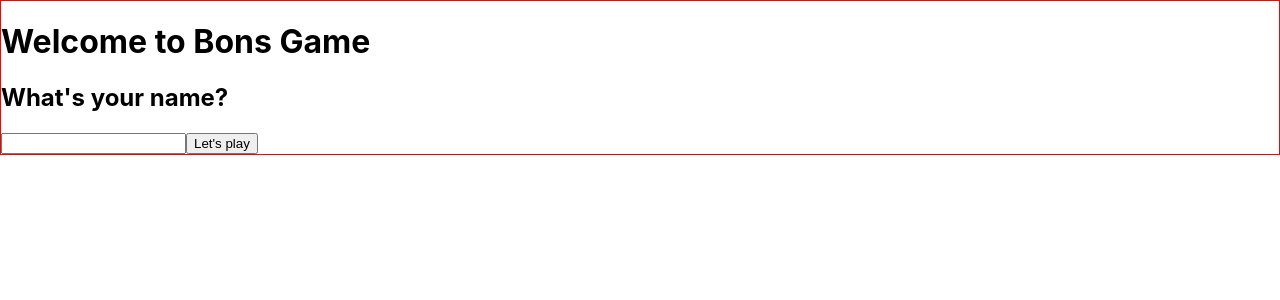
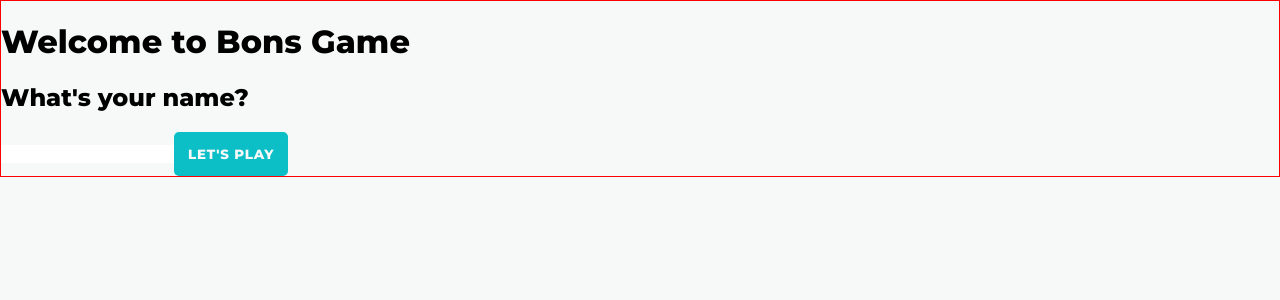
Before and after one commit to Parka/game-challenge, a React (Create React App) app: page / in a window 1280 px wide. Shown: the top 300 px of the page. Built offline with nearby package versions, Linux system fonts and the light colour scheme.

Commit message:
style: add some global styles and vars

```diff
--- a/src/index.css
+++ /dev/null
@@ -1,13 +0,0 @@
-body {
-  margin: 0;
-  font-family: -apple-system, BlinkMacSystemFont, 'Segoe UI', 'Roboto', 'Oxygen',
-    'Ubuntu', 'Cantarell', 'Fira Sans', 'Droid Sans', 'Helvetica Neue',
-    sans-serif;
-  -webkit-font-smoothing: antialiased;
-  -moz-osx-font-smoothing: grayscale;
-}
-
-code {
-  font-family: source-code-pro, Menlo, Monaco, Consolas, 'Courier New',
-    monospace;
-}
--- a/src/index.js
+++ b/src/index.js
@@ -1,7 +1,7 @@
 // @flow
 import React from 'react'
 import ReactDOM from 'react-dom'
-import './index.css'
+import './shared/styles/index.scss'
 import App from './App'
 import * as serviceWorker from './serviceWorker'
 import ApolloClient from 'apollo-boost'
--- /dev/null
+++ b/src/shared/styles/colors.scss
@@ -0,0 +1,6 @@
+$grey: #959595;
+$grey-light: #f7f9f9;
+$grey-dark: #505050;
+$black: #323232;
+$highlight: #0cbfc7;
+$white: #f9f9f9;
--- /dev/null
+++ b/src/shared/styles/index.scss
@@ -0,0 +1,27 @@
+@import-normalize;
+@import "variables.scss";
+
+body {
+  position: relative;
+  margin: 0;
+  min-width: 100vw;
+  min-height: 100vh;
+  background-color: $grey-light;
+}
+*, input::placeholder {
+  font-family: 'Montserrat', sans-serif;
+}
+button {
+  border: none;
+  padding: $padding;
+  color: $white;
+  border-radius: $border-radius;
+  background-color: $highlight;
+  text-transform: uppercase;
+  font-family: 'Montserrat', sans-serif;
+  font-weight: bold;
+  letter-spacing: .8px;
+}
+input {
+  border: none;
+}
--- /dev/null
+++ b/src/shared/styles/variables.scss
@@ -0,0 +1,4 @@
+@import "colors.scss";
+$border-radius: 5px;
+$margin: 20px;
+$padding: 14px;
```
